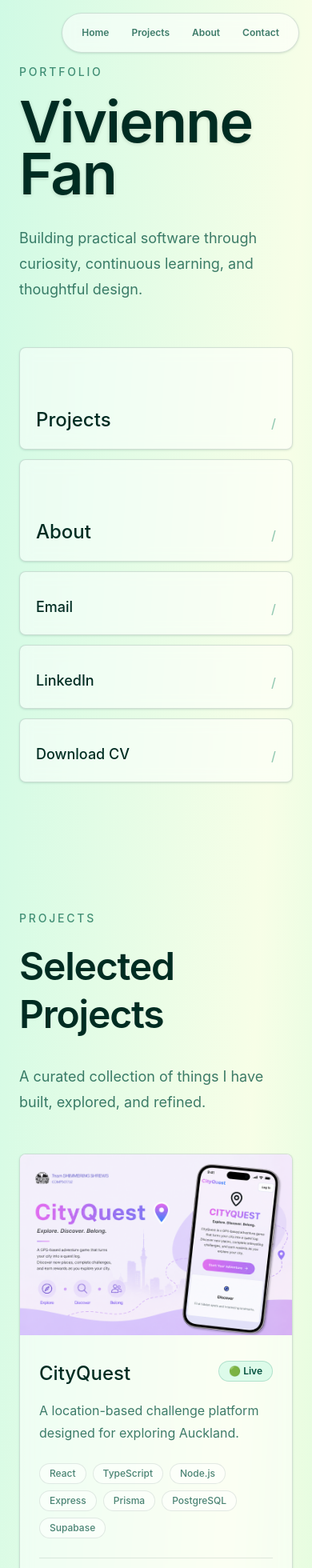
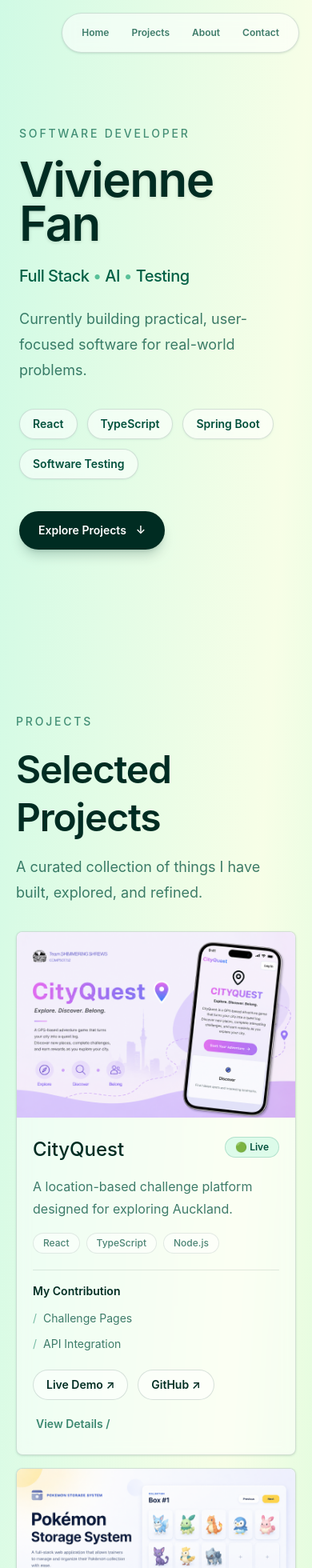
Before and after one commit to alex-fan-dev/Personal_website, a React (Vite) app: page / in a window 390 px wide. Shown: the top 1960 px of the page at 80% size. Built offline with nearby package versions, Linux system fonts and the light colour scheme.

Commit message:
refactor: redesign home hero and refine project layout

```diff
--- a/src/components/ProjectCard.tsx
+++ b/src/components/ProjectCard.tsx
@@ -1,4 +1,4 @@
-// import { Link } from 'react-router';
+import { Link } from 'react-router';
 import type { Project } from '../data/projects';
 
 type ProjectCardProps = {
@@ -14,9 +14,11 @@ const statusClass: Record<NonNullable<Project['status']>, string> = {
 
 function ProjectCard({ project }: ProjectCardProps) {
   const hasContributions = project.contributions && project.contributions.length > 0;
+  const hasHiddenMobileDetails =
+    project.techStack.length > 3 || (project.contributions?.length ?? 0) > 2;
 
   return (
-    <article className="group overflow-hidden rounded-lg border border-emerald-950/15 bg-white/50 shadow-sm shadow-emerald-950/10 backdrop-blur transition duration-300 hover:-translate-y-1 hover:border-emerald-950/40 hover:bg-white/75 hover:shadow-xl hover:shadow-emerald-950/15">
+    <article className="group mx-auto w-full overflow-hidden rounded-lg border border-emerald-950/15 bg-white/50 shadow-sm shadow-emerald-950/10 backdrop-blur transition duration-300 hover:-translate-y-1 hover:border-emerald-950/40 hover:bg-white/75 hover:shadow-xl hover:shadow-emerald-950/15">
       {project.coverImage ? (
         <img
           src={project.coverImage}
@@ -24,7 +26,7 @@ function ProjectCard({ project }: ProjectCardProps) {
           className="block h-auto w-full"
         />
       ) : (
-        <div className="flex aspect-[16/7] items-end overflow-hidden bg-gradient-to-br from-emerald-200/80 via-lime-100/80 to-white/60 p-5">
+        <div className="flex aspect-[16/7] items-end overflow-hidden bg-gradient-to-br from-emerald-200/80 via-lime-100/80 to-white/60 p-4 sm:p-5">
           <div className="flex w-full items-end gap-4">
             {project.coverLabel ? (
               <p className="text-sm font-medium uppercase tracking-[0.2em] text-emerald-900/60">
@@ -39,7 +41,7 @@ function ProjectCard({ project }: ProjectCardProps) {
         </div>
       )}
 
-      <div className="p-6 pt-8">
+      <div className="p-5 pt-6 sm:p-6 sm:pt-8">
         <div className="flex flex-wrap items-start justify-between gap-4">
           <h2 className="text-2xl font-medium text-emerald-950">{project.title}</h2>
           {project.status ? (
@@ -53,11 +55,11 @@ function ProjectCard({ project }: ProjectCardProps) {
 
         <p className="mt-4 leading-7 text-emerald-900/75">{project.summary}</p>
 
-        <div className="mt-6 flex flex-wrap gap-2">
-          {project.techStack.map((tech) => (
+        <div className="mt-4 flex flex-wrap gap-2 sm:mt-6">
+          {project.techStack.map((tech, index) => (
             <span
               key={tech}
-              className="rounded-full border border-emerald-950/10 bg-white/50 px-3 py-1 text-xs font-medium text-emerald-900/70"
+              className={`${index >= 3 ? 'hidden sm:inline-flex' : 'inline-flex'} rounded-full border border-emerald-950/10 bg-white/50 px-3 py-1 text-xs font-medium text-emerald-900/70`}
             >
               {tech}
             </span>
@@ -65,11 +67,14 @@ function ProjectCard({ project }: ProjectCardProps) {
         </div>
 
         {hasContributions ? (
-          <div className="mt-6 border-t border-emerald-950/10 pt-5">
+          <div className="mt-5 border-t border-emerald-950/10 pt-4 sm:mt-6 sm:pt-5">
             <h3 className="text-sm font-semibold text-emerald-950">My Contribution</h3>
             <ul className="mt-3 space-y-2 text-sm leading-6 text-emerald-900/75">
-              {project.contributions?.map((contribution) => (
-                <li key={contribution} className="flex gap-2">
+              {project.contributions?.map((contribution, index) => (
+                <li
+                  key={contribution}
+                  className={`${index >= 2 ? 'hidden sm:flex' : 'flex'} gap-2`}
+                >
                   <span aria-hidden="true" className="text-emerald-700/50">
                     /
                   </span>
@@ -80,7 +85,7 @@ function ProjectCard({ project }: ProjectCardProps) {
           </div>
         ) : null}
 
-        <div className="mt-6 flex flex-wrap gap-3">
+        <div className="mt-5 flex flex-wrap gap-3 sm:mt-6">
           {project.demoUrl ? (
             <a
               href={project.demoUrl}
@@ -103,17 +108,16 @@ function ProjectCard({ project }: ProjectCardProps) {
             </a>
           ) : null}
 
-          {/* {!project.demoUrl && !project.githubUrl ? (
+          {hasHiddenMobileDetails ? (
             <Link
               to={`/projects/${project.slug}`}
-              className="inline-flex rounded-full border border-emerald-950/15 bg-white/50 px-4 py-2 text-sm font-semibold text-emerald-950 transition group-hover:-translate-y-0.5 hover:border-emerald-950/40 hover:bg-white/75 focus-visible:outline-2 focus-visible:outline-offset-4 focus-visible:outline-emerald-950"
+              className="inline-flex items-center px-1 py-2 text-sm font-semibold text-emerald-800/75 transition hover:text-emerald-950 focus-visible:outline-2 focus-visible:outline-offset-4 focus-visible:outline-emerald-950 sm:hidden"
             >
-              View Case Study /
+              View Details /
             </Link>
-          ) : null} */}
+          ) : null}
         </div>
       </div>
-
     </article>
   );
 }
--- a/src/components/ProjectGrid.tsx
+++ b/src/components/ProjectGrid.tsx
@@ -3,6 +3,7 @@ import type { Project } from '../data/projects';
 
 type ProjectGridProps = {
   projects: Project[];
+  className?: string;
 };
 
 const projectLayoutClass: Record<Project['layout'], string> = {
@@ -10,9 +11,9 @@ const projectLayoutClass: Record<Project['layout'], string> = {
   half: '',
 };
 
-function ProjectGrid({ projects }: ProjectGridProps) {
+function ProjectGrid({ projects, className = 'mt-12' }: ProjectGridProps) {
   return (
-    <div className="mt-12 grid grid-cols-1 gap-4 lg:grid-cols-2">
+    <div className={`${className} grid grid-cols-1 gap-4 lg:grid-cols-2`}>
       {projects.map((project) => (
         <div key={project.slug} className={projectLayoutClass[project.layout]}>
           <ProjectCard project={project} />
--- a/src/pages/Home.tsx
+++ b/src/pages/Home.tsx
@@ -2,24 +2,6 @@ import { useState } from 'react';
 import ProjectGrid from '../components/ProjectGrid';
 import OtherWork from './OtherWork';
 import { projects } from '../data/projects';
-
-type MenuItemSize = 'large' | 'default';
-
-type MenuItem = {
-  label: string;
-  href: string;
-  size?: MenuItemSize;
-  className?: string;
-  external?: boolean;
-};
-
-const menuItems: MenuItem[] = [
-  { label: 'Projects', href: '#projects', size: 'large' },
-  { label: 'About', href: '#about', size: 'large' },
-  { label: 'Email', href: 'mailto:fanweiwei3456@gmail.com', external: true },
-  { label: 'LinkedIn', href: 'https://www.linkedin.com/in/viviennefan/', external: true },
-  { label: 'Download CV', href: '/Vivienne_Fan_CV.pdf', external: true },
-];
 
 const navItems = [
   { label: 'Home', href: '#home' },
@@ -53,13 +35,7 @@ const contactLinks = [
   { label: 'Download CV', href: '/Vivienne_Fan_CV.pdf' },
 ];
 
-const menuItemClass =
-  'group flex items-end justify-between overflow-hidden rounded-lg border border-emerald-950/15 bg-white/50 p-5 text-left font-medium text-emerald-950 shadow-sm shadow-emerald-950/10 backdrop-blur transition-all duration-300 ease-out hover:-translate-y-1 hover:scale-[1.01] hover:border-emerald-950/50 hover:bg-white/80 hover:shadow-xl hover:shadow-emerald-950/15 active:translate-y-0 active:scale-[0.99] focus-visible:outline-2 focus-visible:outline-offset-4 focus-visible:outline-emerald-950';
-
-const menuItemSizes: Record<MenuItemSize, string> = {
-  large: 'min-h-32 text-2xl sm:col-span-3 sm:min-h-44 sm:p-6 sm:text-3xl',
-  default: 'min-h-20 text-lg sm:col-span-2 sm:min-h-24 sm:text-xl',
-};
+const skills = ['React', 'TypeScript', 'Spring Boot', 'Software Testing'];
 
 function Home() {
   const [cursorPosition, setCursorPosition] = useState({ x: 0, y: 0 });
@@ -98,58 +74,64 @@ function Home() {
 
       <section
         id="home"
-        className="relative z-10 mx-auto flex min-h-screen w-full max-w-7xl scroll-mt-24 flex-col justify-center gap-14 px-6 py-20 sm:px-10 lg:flex-row lg:items-center lg:justify-between lg:gap-20"
+        className="relative z-10 mx-auto flex min-h-screen w-full max-w-7xl scroll-mt-24 items-center overflow-hidden px-6 py-24 sm:px-10"
       >
-        <div className="max-w-3xl">
-          <p className="mb-5 text-sm font-medium uppercase tracking-[0.2em] text-emerald-800/70">
-            Portfolio
-          </p>
-          <h1 className="text-7xl font-semibold leading-[0.9] tracking-tight text-emerald-950 drop-shadow-sm sm:text-8xl lg:text-9xl">
-            Vivienne
-            <br />
-            Fan
-          </h1>
-          <p className="mt-8 max-w-xl text-lg leading-8 text-emerald-900/75 sm:text-xl">
-            Building practical software through curiosity,
-            continuous learning, and thoughtful design.
-          </p>
+        <div className="relative w-full py-10 sm:py-14 lg:py-16">
+          <div
+            aria-hidden="true"
+            className="pointer-events-none absolute inset-y-0 right-0 hidden w-[38%] md:block"
+          >
+            <div className="absolute right-10 top-6 size-56 rotate-12 rounded-[2.5rem] border border-white/45 bg-white/15 shadow-xl shadow-emerald-900/5 backdrop-blur-sm lg:right-16 lg:size-64" />
+            <div className="absolute bottom-4 right-36 size-40 -rotate-12 rounded-full border border-emerald-700/10 bg-emerald-200/20 backdrop-blur-md lg:right-52 lg:size-48" />
+            <div className="absolute right-0 top-1/2 -translate-y-1/2 rotate-6 rounded-2xl border border-emerald-950/10 bg-white/20 px-7 py-6 font-mono text-sm leading-7 text-emerald-900/20 shadow-lg shadow-emerald-950/5 backdrop-blur-md">
+              <span className="block">{'<build>'}</span>
+              <span className="block pl-5">test · learn</span>
+              <span className="block">{'</build>'}</span>
+            </div>
+          </div>
+
+          <div className="relative z-10 max-w-4xl">
+            <p className="mb-5 text-sm font-medium uppercase tracking-[0.2em] text-emerald-800/70">
+              Software Developer
+            </p>
+            <h1 className="text-6xl font-semibold leading-[0.92] tracking-tight text-emerald-950 drop-shadow-sm sm:text-8xl lg:text-9xl">
+              Vivienne Fan
+            </h1>
+            <p className="mt-6 text-xl font-medium tracking-tight text-emerald-800 sm:text-2xl">
+              Full Stack <span className="text-emerald-600/60">•</span> AI{' '}
+              <span className="text-emerald-600/60">•</span> Testing
+            </p>
+            <p className="mt-6 max-w-2xl text-lg leading-8 text-emerald-900/75 sm:text-xl">
+              Currently building practical, user-focused software for real-world problems.
+            </p>
+
+            <ul aria-label="Core skills" className="mt-8 flex flex-wrap gap-3">
+              {skills.map((skill) => (
+                <li
+                  key={skill}
+                  className="rounded-full border border-emerald-950/15 bg-white/55 px-4 py-2 text-sm font-semibold text-emerald-900 shadow-sm shadow-emerald-950/5 backdrop-blur transition duration-300 hover:-translate-y-0.5 hover:border-emerald-950/30 hover:bg-white/75"
+                >
+                  {skill}
+                </li>
+              ))}
+            </ul>
+
+            <a
+              href="#projects"
+              className="group mt-10 inline-flex items-center gap-3 rounded-full bg-emerald-950 px-6 py-3.5 text-sm font-semibold text-white shadow-lg shadow-emerald-950/20 transition duration-300 hover:-translate-y-1 hover:bg-emerald-900 hover:shadow-xl hover:shadow-emerald-950/25 active:translate-y-0 focus-visible:outline-2 focus-visible:outline-offset-4 focus-visible:outline-emerald-950 sm:text-base"
+            >
+              Explore Projects
+              <span aria-hidden="true" className="transition duration-300 group-hover:translate-y-1">
+                ↓
+              </span>
+            </a>
+          </div>
         </div>
-
-        <nav aria-label="Portfolio navigation" className="w-full max-w-xl lg:max-w-md">
-          <div className="grid grid-cols-1 gap-3 sm:grid-cols-6">
-            {menuItems.map(({ label, href, size = 'default', className = '', external }) => {
-              const itemClass = `${menuItemClass} ${menuItemSizes[size]} ${className}`;
-              const content = (
-                <>
-                  <span>{label}</span>
-                  <span
-                    aria-hidden="true"
-                    className="text-base text-emerald-700/40 transition duration-300 group-hover:translate-x-1 group-hover:text-emerald-950"
-                  >
-                    /
-                  </span>
-                </>
-              );
-
-              return (
-                <a
-                  key={label}
-                  href={href}
-                  className={itemClass}
-                  target={external && href.startsWith('http') ? '_blank' : undefined}
-                  rel={external && href.startsWith('http') ? 'noreferrer' : undefined}
-                >
-                  {content}
-                </a>
-              );
-            })}
-          </div>
-        </nav>
       </section>
 
       <section
         id="projects"
-        className="relative z-10 mx-auto flex min-h-screen w-full max-w-7xl scroll-mt-24 flex-col justify-center px-6 py-20 sm:px-10"
+        className="relative z-10 mx-auto flex min-h-screen w-full max-w-6xl scroll-mt-20 flex-col px-5 pb-20 pt-12 sm:px-8 sm:pt-14 lg:px-10"
       >
         <div className="max-w-3xl">
           <p className="mb-5 text-sm font-medium uppercase tracking-[0.2em] text-emerald-800/70">
@@ -158,12 +140,12 @@ function Home() {
           <h2 className="text-5xl font-semibold leading-tight tracking-tight text-emerald-950 sm:text-6xl">
             Selected Projects
           </h2>
-          <p className="mt-8 max-w-xl text-lg leading-8 text-emerald-900/75 sm:text-xl">
+          <p className="mt-4 max-w-xl text-lg leading-8 text-emerald-900/75 sm:text-xl">
             A curated collection of things I have built, explored, and refined.
           </p>
         </div>
 
-        <ProjectGrid projects={projects} />
+        <ProjectGrid projects={projects} className="mt-8" />
       </section>
 
       <section
--- a/src/pages/Projects.tsx
+++ b/src/pages/Projects.tsx
@@ -4,7 +4,7 @@ import { projects } from '../data/projects';
 
 function Projects() {
   return (
-    <section className="mx-auto flex min-h-screen w-full max-w-7xl flex-col justify-center px-6 py-16 sm:px-10">
+    <section className="mx-auto flex min-h-screen w-full max-w-6xl flex-col justify-center px-5 py-16 sm:px-8 lg:px-10">
       <div className="max-w-3xl">
         <Link
           to="/"
```
